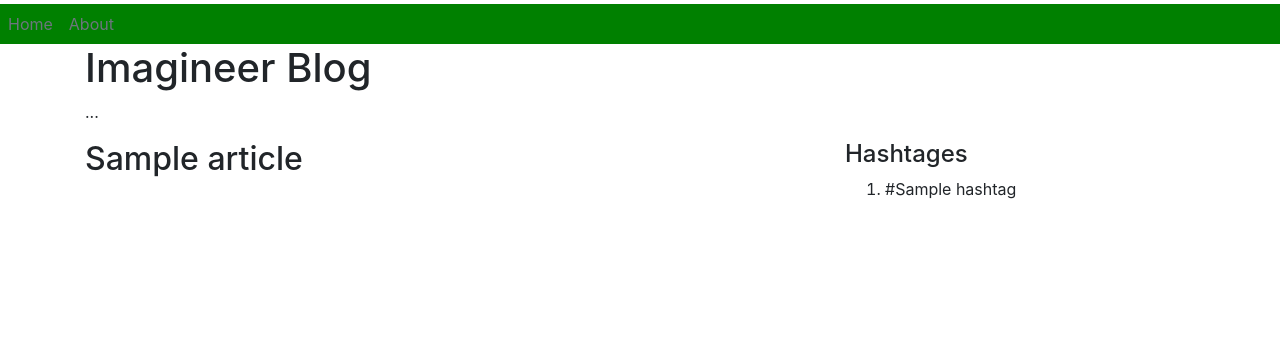
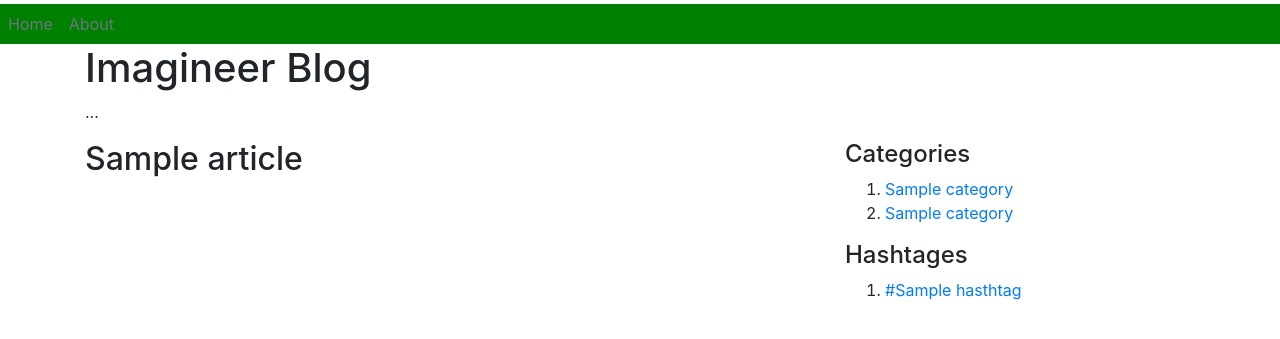
Before and after one commit to lyongsoon/python_blog, a Django app: template templates/index.html in a window 1280 px wide. Shown: the top 339 px of the page. Run offline with Django 3.2, Linux system fonts and the light colour scheme; tables that the repository leaves empty hold one stand-in row (values such as "Sample post"); the template is opened without the code that fills it: values that come from a table or form of the project are taken from there, most other values are stand-ins (such as "Sample title", 1, 10 or a date in 2020); parts of the project's set-up code (start-up, migrations or seed data) failed here and were passed over; some libraries are stand-ins or nearby versions.

Commit message:
20190813 V1

```diff
--- a/blog/urls.py
+++ b/blog/urls.py
@@ -1,5 +1,4 @@
 """blog URL Configuration
-
 The `urlpatterns` list routes URLs to views. For more information please see:
     https://docs.djangoproject.com/en/2.2/topics/http/urls/
 Examples:
@@ -13,32 +12,24 @@ Including another URLconf
     1. Import the include() function: from django.urls import include, path
     2. Add a URL to urlpatterns:  path('blog/', include('blog.urls'))
 """
-# 기존 방식
+#새로운 방식
 from django.contrib import admin
-from django.conf.urls import include, url
 from django.urls import include, path
+# from django.conf.urls import path, include
 
 urlpatterns = [
-    url(r'^admin/', admin.site.urls),
-    url(r'^', include('feed.urls')),
-    # url(r'^/', include.feed.urls),
+    path('admin/', admin.site.urls),
+    path('feed/', include('feed.urls')),
 ]
 
-# #새로운 방식
+# # 기존 방식
 # from django.contrib import admin
-# from django.urls import path, include
+# from django.conf.urls import include, url
+# # from feed import views.py
 #
 # urlpatterns = [
-#     path('admin/', admin.site.urls),
-#     # path('feed/', include('feed.urls')),
-#     path('/', include('feed.urls')),
+#     url(r'^admin/', admin.site.urls),
+#     # url(r'^', include('feed.urls')),
+#     url(r'^$', views.index),
+#     # url(r'^/', include.feed.urls),
 # ]
-
-# from django.contrib import admin
-# from django.conf.urls import include, url
-#
-# urlpatterns = [
-#     # ^ => 정규식 regular expression
-#     url(r'^admin/', admin.site.urls),
-#     url(r'^feed/', include('feed.urls')),
-# ]
--- a/templates/index.html
+++ b/templates/index.html
@@ -36,17 +36,26 @@
     </div>
 
     <!-- 화면의 4할  -->
-    <div class="col-sm-3" col-sm-offset-1 blog-sidebar>
+    <div class="col-sm-3 col-sm-offset-1 blog-sidebar">
+      <div class="sidebar-module">
+        <h4>Categories</h4>
+        <ol class="list-unstyle">
+          <li><a href="/?category={{ alias }}">{{ category }}</a></li>
+          {% for alias, category in category_list %}
+          <li><a href="/?category={{ alias }}">{{ category }}</a></li>
+          {% endfor %}
+        </ol>
+      </div>
+
       <div class="sidebar-module">
         <h4>Hashtages</h4>
         <ol class="list-unstyle">
           {% for hashtag in hashtag_list %}
-          <li>#{{ hashtag.name}}</li>
+          <!-- <li>#{{ hashtag}}</li> -->
+          <li><a href="/?hashtag={{ hashtag.name }}">#{{ hasthtag }}</a></li>
           {% endfor %}
         </ol>
       </div>
-      <!-- <div class="sidebar-module">
-      </div> -->
     </div>
   </div>
 </div>
```
Also changed, not shown: blog/settings.py (+9 -1 lines), feed/views.py (+42 -6 lines).
